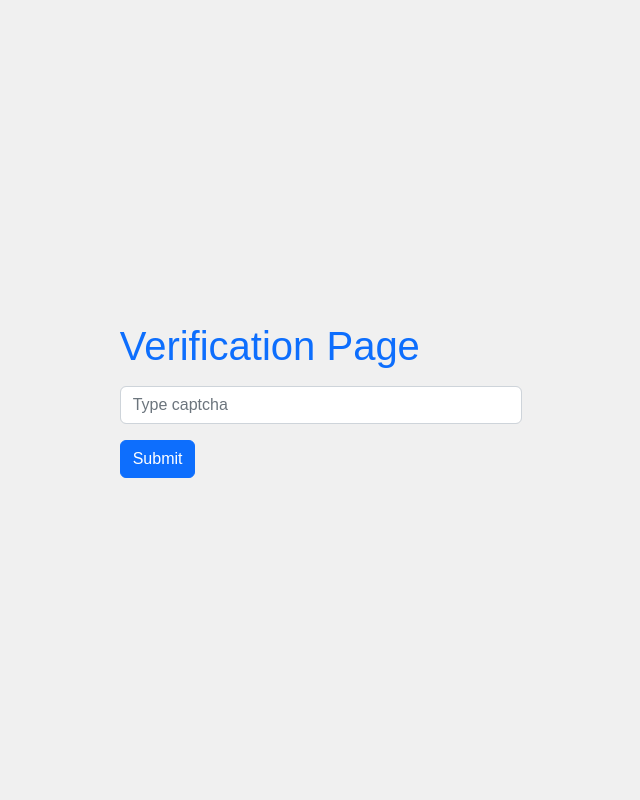
After one commit to WhoKnowsWhoCares/Huggingface_TextSummary, a FastAPI app: template templates/verification.html in a window 1280 px wide. The commit adds this page. Shown: the whole page, without its empty margins (319-959 px from the left). Run offline with FastAPI, Linux system fonts and the light colour scheme; the template is opened without the code that fills it: most values are stand-ins (such as "Sample title", 1, 10 or a date in 2020); some libraries are stand-ins or nearby versions.

Commit message:
update new pages with verification

```diff
--- a/app.py
+++ b/app.py
@@ -46,7 +46,7 @@ DEFAULT_RU_TEXT = """В результате взрыва на заправке,
 """
 
 
-class Request(BaseModel):
+class TextRequest(BaseModel):
     text: str
 
 
@@ -121,7 +121,7 @@ class Summarizer:
         }
         return summary[lang], sentiment[lang]
 
-    def summarize(self, req: Request, lang: str = "en") -> Result:
+    def summarize(self, req: TextRequest, lang: str = "en") -> Result:
         sum_pipe, sent_pipe = self.get_pipe(lang)
         response_summary = sum_pipe(req.text)
         logger.info(response_summary)
@@ -134,8 +134,11 @@ class Summarizer:
         )
         return result
 
-    def summ(self, req: Request, lang: str = "en") -> str:
+    def summ(self, req: TextRequest, lang: str = "en") -> str:
         return self.summarize(req, lang).to_str()
+
+    def verified_summarize(self, req: TextRequest, lang: str = "en") -> str:
+        return "verified"
 
 
 if __name__ == "__main__":
--- a/main.py
+++ b/main.py
@@ -1,6 +1,13 @@
+import os
 import gradio as gr
-from fastapi import FastAPI
-from app import Summarizer, Request, Result
+from pathlib import Path
+from fastapi import FastAPI, Request
+from fastapi.staticfiles import StaticFiles
+from fastapi.responses import HTMLResponse
+from fastapi.templating import Jinja2Templates
+from dotenv import load_dotenv
+
+from app import Summarizer, TextRequest, Result
 from app import (
     EN_SENTIMENT_MODEL,
     EN_SUMMARY_MODEL,
@@ -9,18 +16,58 @@ from app import (
 )
 from app import DEFAULT_EN_TEXT, DEFAULT_RU_TEXT
 
+load_dotenv()
+
+SITE_KEY = os.getenv("SITE_KEY")
+SECRET_KEY = os.getenv("SECRET_KEY")
+VERIFY_URL = "https://www.google.com/recaptcha/api/siteverify"
+
+# create FastAPI app
 app = FastAPI()
 pipe = Summarizer()
 
+# create a static directory to store the static files
+static_dir = Path("./static")
+static_dir.mkdir(parents=True, exist_ok=True)
+
+# mount FastAPI StaticFiles server
+app.mount("/static", StaticFiles(directory=static_dir), name="static")
+templates = Jinja2Templates(directory="templates")
+
+
+@app.get("/verify_page", response_class=HTMLResponse)
+async def verify_page(request: Request):
+    return templates.TemplateResponse(
+        request=request, name="verification.html", context={"site_key": SITE_KEY}
+    )
+
+
+@app.get("/bad_request", response_class=HTMLResponse)
+async def bad_request(request: Request):
+    return templates.TemplateResponse("bad_request.html", {"request": request})
+
+
+@app.post("/verify")
+async def verify(request: Request):
+    # verify_response = requests.post(
+    #     url=VERIFY_URL,
+    #     data={
+    #         "secret": SECRET_KEY,
+    #         "response": request.form["g-recaptcha-response"],
+    #     },
+    # )
+    # print(verify_response.json())
+    return templates.TemplateResponse("bad_request.html", {"request": request})
+
 
 @app.post("/summ_ru", response_model=Result)
-async def ru_summ_api(request: Request):
+async def ru_summ_api(request: TextRequest):
     results = pipe.summarize(request.text, lang="ru")
     return results
 
 
 @app.post("/summ_en", response_model=Result)
-async def en_summ_api(request: Request):
+async def en_summ_api(request: TextRequest):
     results = pipe.summarize(request.text, lang="en")
     return results
 
--- a/pyproject.toml
+++ b/pyproject.toml
@@ -18,6 +18,8 @@ protobuf = "^4.25.1"
 loguru = "^0.7.2"
 fastapi = "^0.109.0"
 uvicorn = "^0.27.0"
+python-dotenv = "^1.0.1"
+jinja2 = "^3.1.3"
 
 
 [tool.poetry.group.dev.dependencies]
--- a/templates/home.html
+++ b/templates/bad_request.html
@@ -2,10 +2,11 @@
 <html lang="en">
     <head>
         <meta charset="UTF-8"/>
+        <meta name="viewport" content="width=device-width, initial-scale=1.0"/>
         <link rel="stylesheet" href="{{ url_for('static',path='/css/style.css')}}"/>
-        <title>Home Page</title>
+        <title>Bad request</title>
     </head>
     <body>
-        <h1>Welcome!</h1>
+        <h1>Sorry, your request not allowed</h1>
     </body>
 </html>
--- /dev/null
+++ b/templates/verification.html
@@ -0,0 +1,50 @@
+<!DOCTYPE html>
+<html lang="en">
+  <head>
+    <meta charset="UTF-8" />
+    <meta name="viewport" content="width=device-width, initial-scale=1.0" />
+    <meta http-equiv="X-UA-Compatible" content="ie=edge">
+    <link rel="stylesheet" href="https://cdn.jsdelivr.net/npm/bootstrap@5.2.2/dist/css/bootstrap.min.css"/>
+    <link rel="stylesheet" href="{{ url_for('static',path='/css/style.css')}}"/>
+    <script async src="https://www.google.com/recaptcha/api.js"></script>
+    <script>
+      function onSubmit(token) {
+        document.getElementById("verify_form").submit();
+      }
+    </script>
+    <script>
+      function onClick() {
+        grecaptcha.ready(function() {
+          grecaptcha.execute('{{ site_key }}', {action: 'submit'}).then(function(token) {
+              // Add your logic to submit to your backend server here.
+          });
+        });
+      }
+    </script>
+    <title>Verification Page</title>
+  </head>
+  <body>
+    <div class="row justify-content-center col-md-4">
+      <div class="align-self-center">
+        <h1 class="text-primary">Verification Page</h1>
+        <form id="verify_form" action="{{ url_for('verify') }}" method="post">
+          <div class="form-group my-3">
+            <input type="text" class="form-control" name="captcha" placeholder="Type captcha">
+          </div>
+          <button type="submit" class="btn btn-primary">Submit</button>
+
+          <!-- reCaptcha v3 -->
+          <!-- <button type="submit" class="g-recaptcha btn btn-primary"
+            data-sitekey="{{ site_key }}" data-callback="onSubmit"
+            data-action="submit">Submit
+          </button> -->
+          <!-- reCaptcha v2 -->
+          <!-- <div class="g-recaptcha" data-sitekey="{{ site_key }}"></div> -->
+          <!-- <div id="html_element"></div> -->
+          <!-- <button type="submit" class="btn btn-primary" onclick='onClick()'>Submit</button> -->
+        </form>
+      </div>
+    </div>
+    <script src="https://cdn.jsdelivr.net/npm/bootstrap@5.2.2/dist/css/bootstrap.min.css"></script>
+  </body>
+</html>
```
Also changed, not shown: templates/error.html (deleted, +0 -11 lines), 2 other files.
